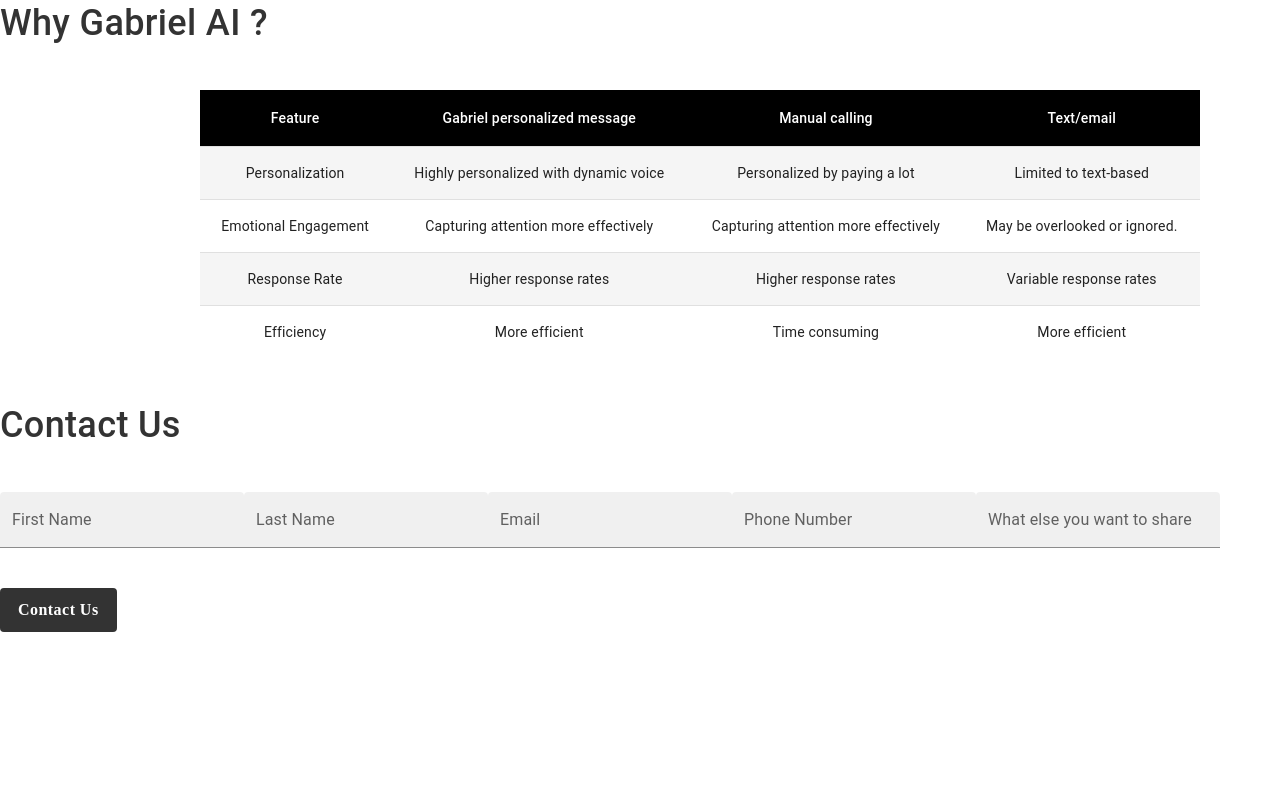
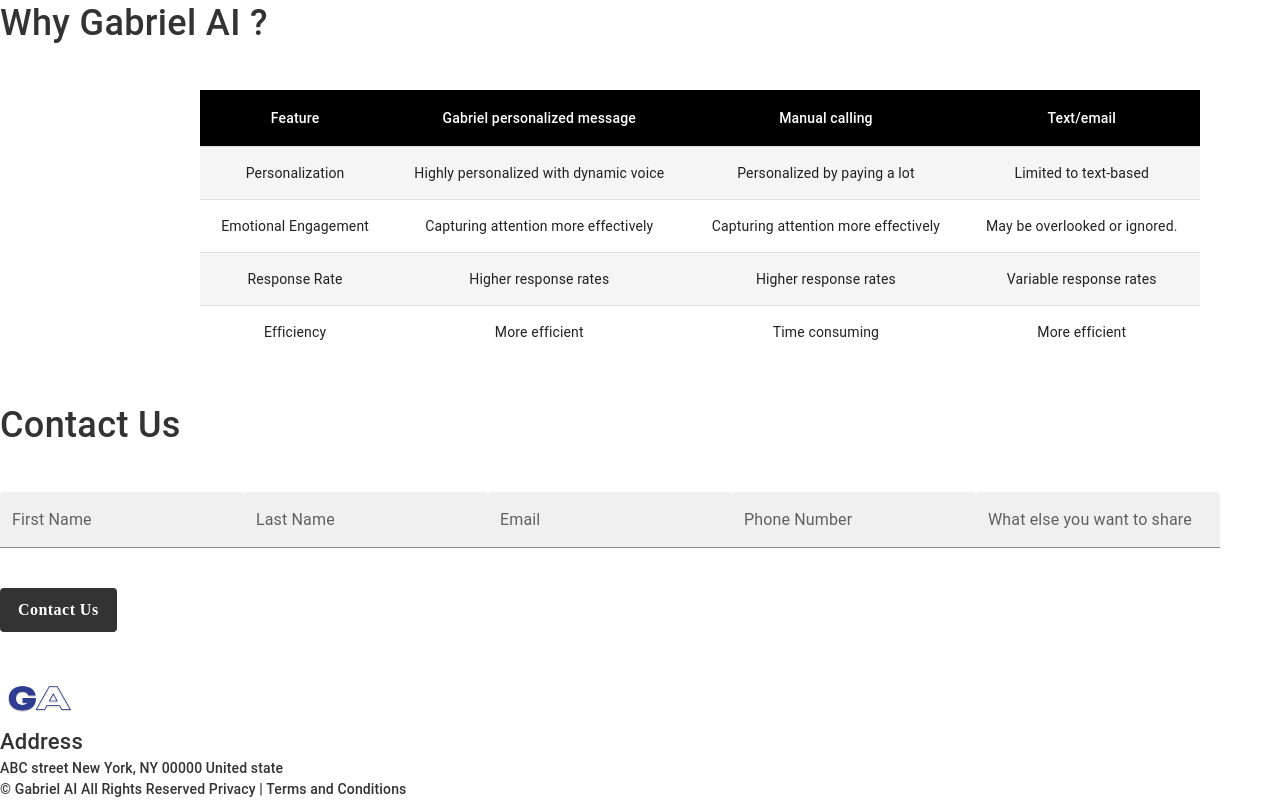
Before and after one commit to Zhyzhang1998/landingpageOld, a React (Create React App) app: page / in a window 1280 px wide. Shown: the part 2315-3115 px from the top of the page. Before the commit the page ends 2987 px from the top, so only its background shows below. Built offline with nearby package versions, Linux system fonts and the light colour scheme.

Commit message:
modified:   package-lock.json 	modified:   package.json 	modified:   src/App.js 	modified:   src/Component/Footer.jsx 	modified:   src/Component/Ourprice.jsx

```diff
--- a/package.json
+++ b/package.json
@@ -6,6 +6,7 @@
     "@emotion/react": "^11.13.0",
     "@emotion/styled": "^11.13.0",
     "@mui/icons-material": "^5.16.6",
+    "@mui/joy": "^5.0.0-beta.48",
     "@mui/material": "^5.16.4",
     "@testing-library/jest-dom": "^5.17.0",
     "@testing-library/react": "^13.4.0",
--- a/src/App.js
+++ b/src/App.js
@@ -19,6 +19,7 @@
       <Ourprice />
       <WhyUs />
       <ContactForm />
+      <Footer />
     </>
     // <div className="App">
     //   <header className="App-header">
--- a/src/Component/Footer.jsx
+++ b/src/Component/Footer.jsx
@@ -0,0 +1,31 @@
+import * as React from 'react';
+import styles from './Styles';
+import styled from '@emotion/styled/macro';
+import { H2Typography, Body1Typography, H3Typography } from './Fonts';
+import { Box } from '@mui/material';
+import Divider from '@mui/joy/Divider';
+import logoUrl from '../assets/GAlogo.png';
+
+function Footer() {
+    return(
+        <Box>
+        <Box className='logo' sx={{ display:'flex', alignItems: 'center', gridColumn: '1 / 4'}}>
+              <img
+                src={logoUrl}
+                alt='Logo'
+                style={{
+                  width: '100%',
+                  maxWidth: '80px'
+              }}/>
+            </Box>
+            <H3Typography>Address</H3Typography>
+            <Body1Typography>ABC street
+            New York, NY 00000
+            United state</Body1Typography>
+            <Body1Typography>© Gabriel AI All Rights Reserved
+            Privacy | Terms and Conditions</Body1Typography>
+        </Box>
+    );
+}
+
+export default Footer;
--- a/src/Component/Ourprice.jsx
+++ b/src/Component/Ourprice.jsx
@@ -4,6 +4,7 @@
 import { H2Typography, Body1Typography, H3Typography } from './Fonts';
 import TextField from '@mui/material/TextField';
 import Button from '@mui/material/Button';
+import Divider from '@mui/material/Divider';
 import styles from './Styles';
 
 const marks = [
```
Also changed, not shown: 1 other file (tests, documents, lock files or other folders).
